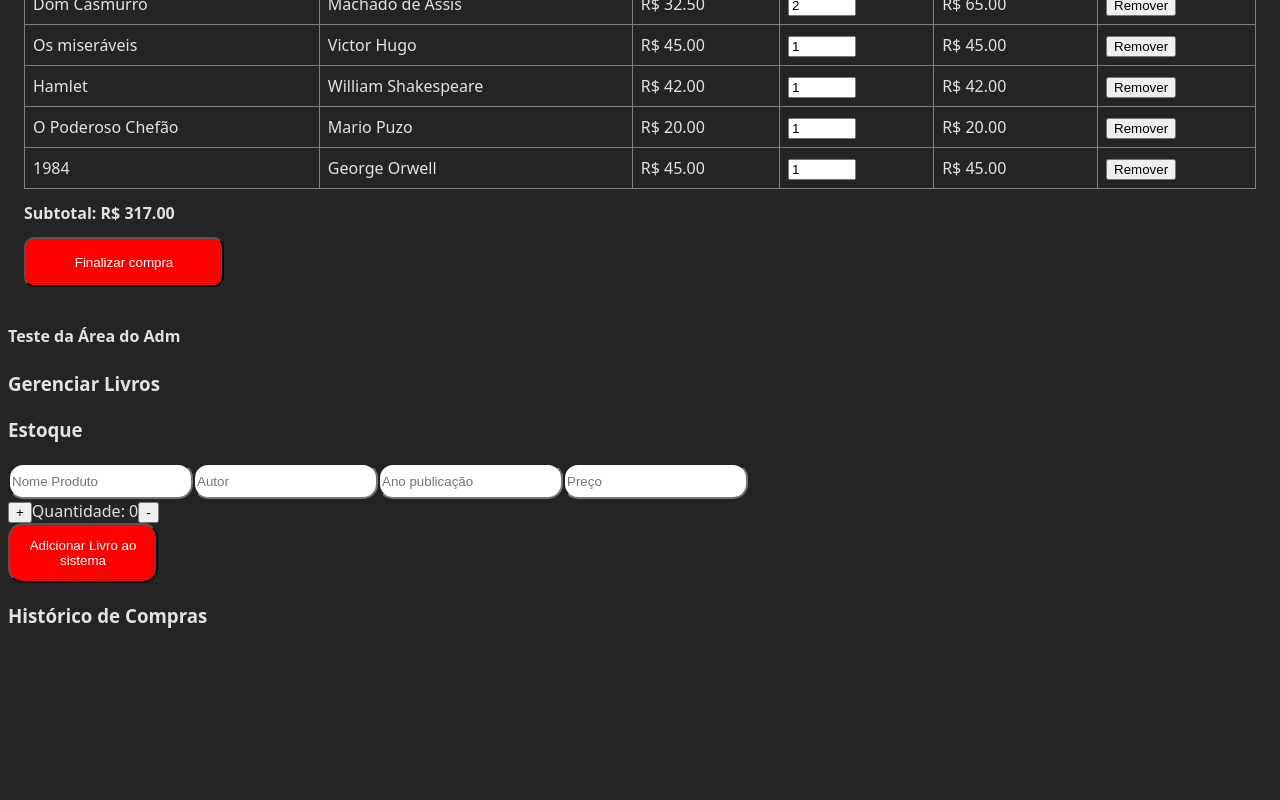
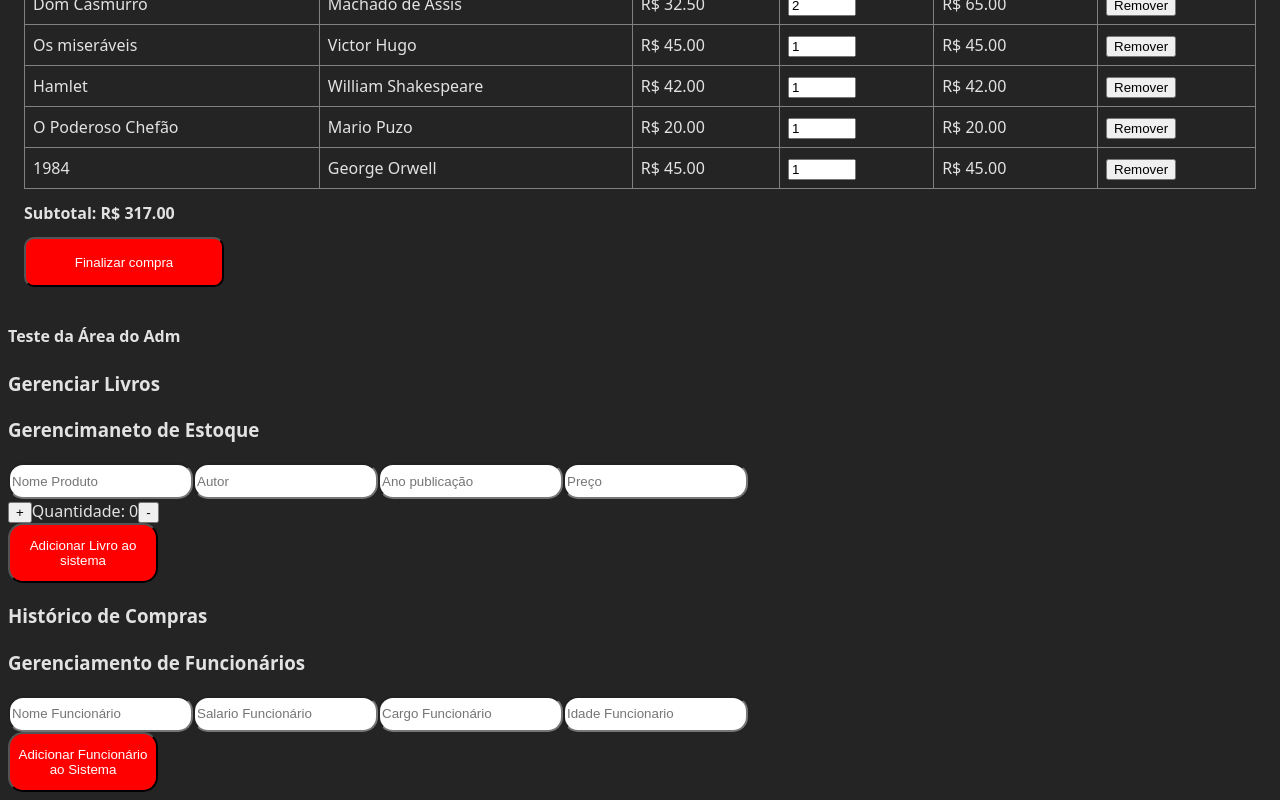
Before and after one commit to GuilhermeAyala/Livraria, a React (Vite) app: page /Admin in a window 1280 px wide. Shown: the part 1013-1813 px from the top of the page. Before the commit the page ends 1662 px from the top, so only its background shows below. Built offline with nearby package versions, Linux system fonts and the light colour scheme.

Commit message:
Atulizando AdminView
Adição da possibilidade adicionar funcionarios, por meio de formulário

```diff
--- a/src/components/AdminView.tsx
+++ b/src/components/AdminView.tsx
@@ -10,6 +10,13 @@ type Produto = {
     quantidade: number;
 }
 
+type Funcionario = {
+    name: string,
+    salario: number,
+    cargo: string,
+    idade: number,
+}
+
 function AdminInterface(){
 
     let [count, setCount] = useState(0);
@@ -19,6 +26,12 @@ function AdminInterface(){
     let [ano, setAno] = useState<string>('');
     let [quantidade, setQuantidade] = useState<number>(0);
     let [jsonDados, setJsonDados] = useState<Produto | null>(null);
+
+    let [name, setName] = useState<string>('');
+    let [salario, setSalario] = useState<number>();
+    let [cargo, setCargo] = useState<string>('');
+    let [idade, setIdade] = useState<number>();
+    let [jsonInfo, setJsonInfo] = useState<Funcionario | null>(null);
 
     const handleSubmit = (e) => {
         e.preventDefault();
@@ -30,9 +43,21 @@ function AdminInterface(){
             ano: Number(ano),
             quantidade
         };
+    setJsonDados(novoProduto);
 
-    setJsonDados(novoProduto);
     };
+
+    const CadastroFuncionario = (e) => {
+        e.preventDefault();
+
+        const novoFuncionario: Funcionario = {
+            name,
+            salario: Number(salario),
+            cargo,
+            idade: Number(idade),
+        }
+        setJsonInfo(novoFuncionario);
+    }
 
     const IncrementQtd = () => {
         setCount(count + 1);
@@ -51,13 +76,13 @@ function AdminInterface(){
     }
 
     const AddFuncionarioAoSistema = () => {
-        const ObjectFuncionario = null;// por enqt vazio, ideia: criar um objeto de funcionario para BD
+        const ObjectFuncionario = JSON.stringify;// por enqt vazio, ideia: criar um objeto de funcionario para BD
     }
 
     return(//pd virar json pro BD, além da parte react
         <div>
             <h3>Gerenciar Livros</h3>
-            <h3>Estoque</h3>
+            <h3>Gerencimaneto de Estoque</h3>
             <form onSubmit={handleSubmit}>
                 <input type="text" value={produto} placeholder="Nome Produto"
                 onChange={(e) => setProduto(e.target.value)} style={{height: 30, borderRadius: 15}}></input>
@@ -80,6 +105,20 @@ function AdminInterface(){
 
             <h3>Histórico de Compras</h3>
 
+            <h3>Gerenciamento de Funcionários</h3>
+            <form onSubmit={CadastroFuncionario}>
+                <input type="text" value={name} placeholder="Nome Funcionário"
+                onChange={(e) => setName(e.target.value)} style={{height: 30, borderRadius: 15}}></input>
+                <input type="number" value={salario} placeholder="Salario Funcionário"
+                onChange={(e) => setSalario(Number(e.target.value))} style={{height: 30, borderRadius: 15}}></input>
+                <input type="text" value={cargo} placeholder="Cargo Funcionário"
+                onChange={(e) => setCargo(String(e.target.value))} style={{height: 30, borderRadius: 15}}></input>
+                <input type="number" value={idade} placeholder="Idade Funcionario"
+                onChange={(e) => setIdade(Number(e.target.value))} style={{height: 30, borderRadius: 15}}></input><br />
+                <button onClick={AddFuncionarioAoSistema}
+                style={{width: 150, height: 60, borderRadius: 15, backgroundColor: "red", color: "white"}}>Adicionar Funcionário ao Sistema</button>
+                {jsonInfo && (<pre>{JSON.stringify(jsonInfo, null, 2)}</pre>)}
+            </form>
         </div>
     );
 }
```
Lines whose indentation alone changed are shown as unchanged.
